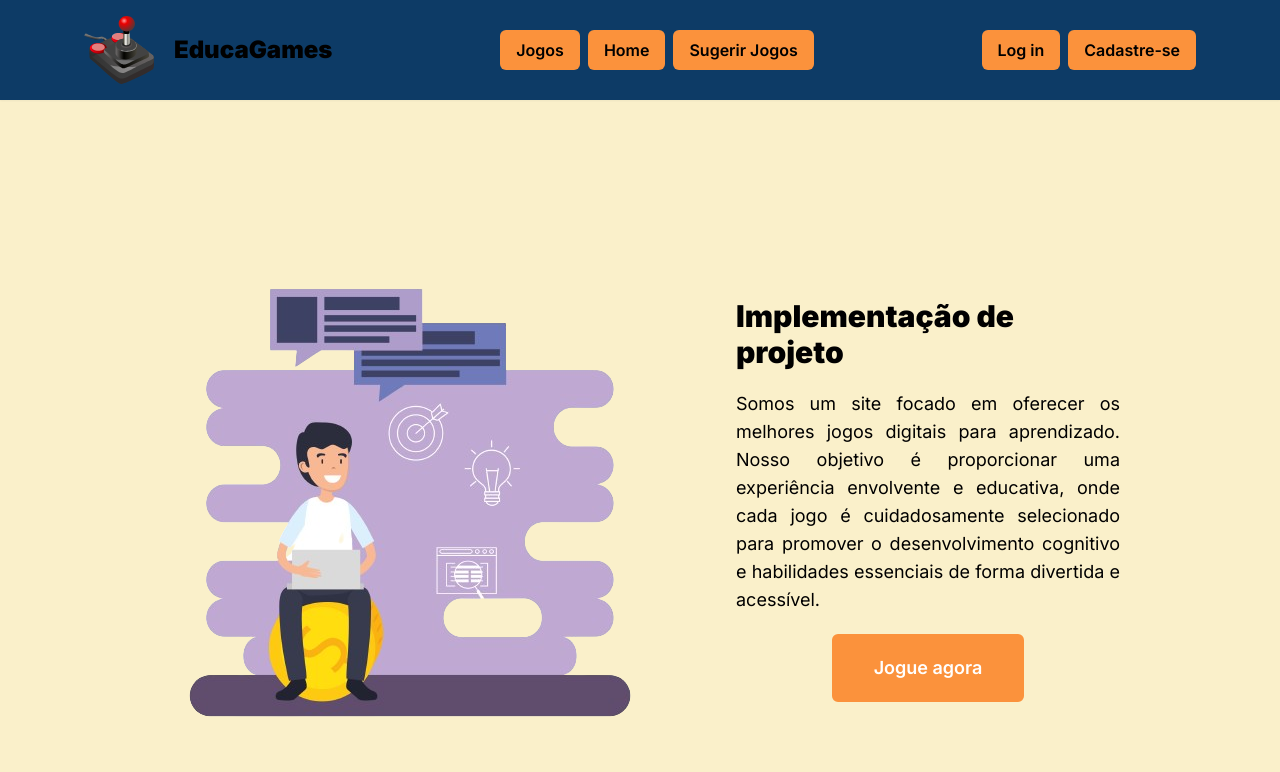
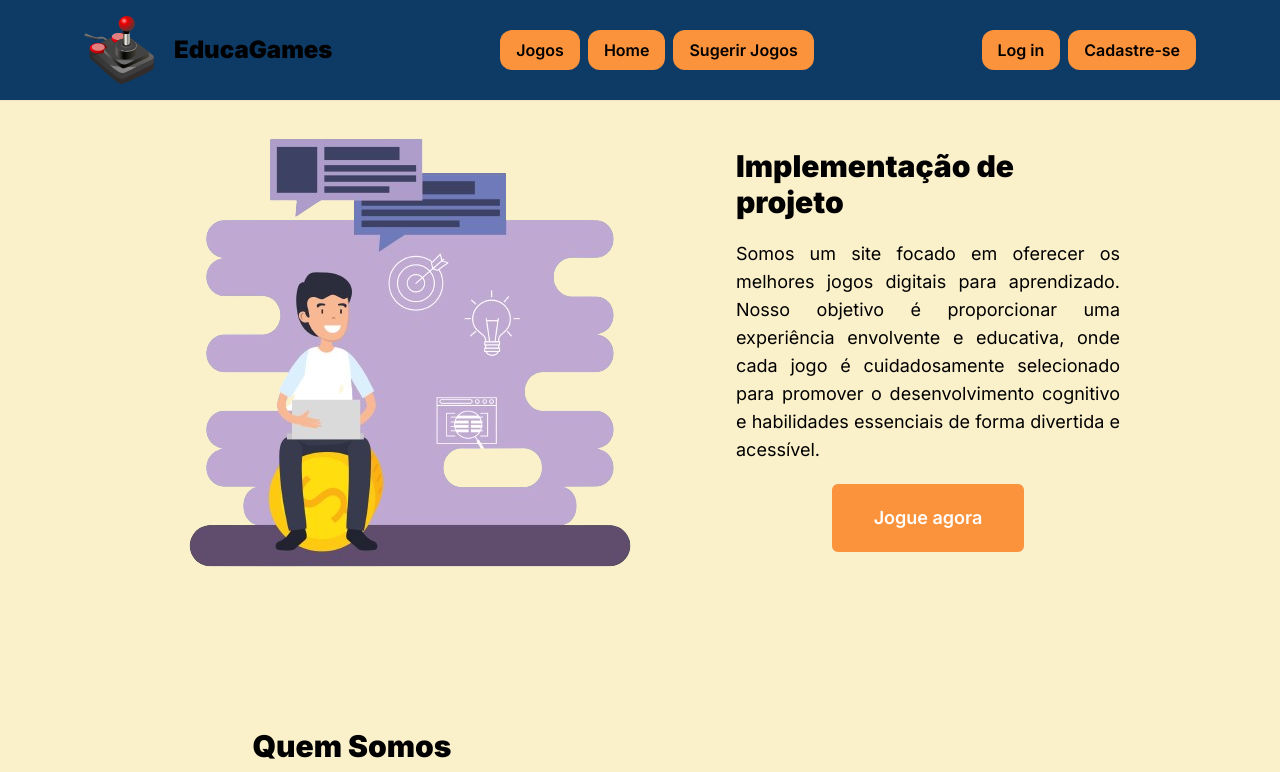
Before and after one commit to trabalhos-si-fiap/fe_happy_game, a Next.js app in the folder happy-game/: page / in a window 1280 px wide. Shown: the top 772 px of the page. Built offline with nearby package versions, Linux system fonts and the light colour scheme.

Commit message:
refinamento da interface home

```diff
--- a/happy-game/src/app/page.tsx
+++ b/happy-game/src/app/page.tsx
@@ -14,7 +14,7 @@ export default function Home() {
   return (
       <div>
          <Header></Header>
-         <div className="flex flex-col items-center gap-20 ">
+         <div className="flex flex-col items-center gap-[8rem] ">
 
           <Container>
           <Image
--- a/happy-game/src/components/button.tsx
+++ b/happy-game/src/components/button.tsx
@@ -3,7 +3,7 @@ import Link from "next/link";
 export default function Button(props: any){
     return(
         <Link className="
-        bg-orange-400 px-4 py-2 rounded-md hover:bg-orange-300
+        bg-orange-400 px-4 py-2 rounded-xl hover:bg-orange-300
         font-semibold cursor-pointer hover:duration-150"
         href={props.link}
         >
--- a/happy-game/src/components/templates/Container.tsx
+++ b/happy-game/src/components/templates/Container.tsx
@@ -1,6 +1,6 @@
 export default function Container(props: any){
     return(
-        <div className="flex w-3/4  items-center justify-between min-h-screen">
+        <div className="flex w-3/4  items-center justify-between max-h-screen">
             {props.children}
         </div>
     )
```
